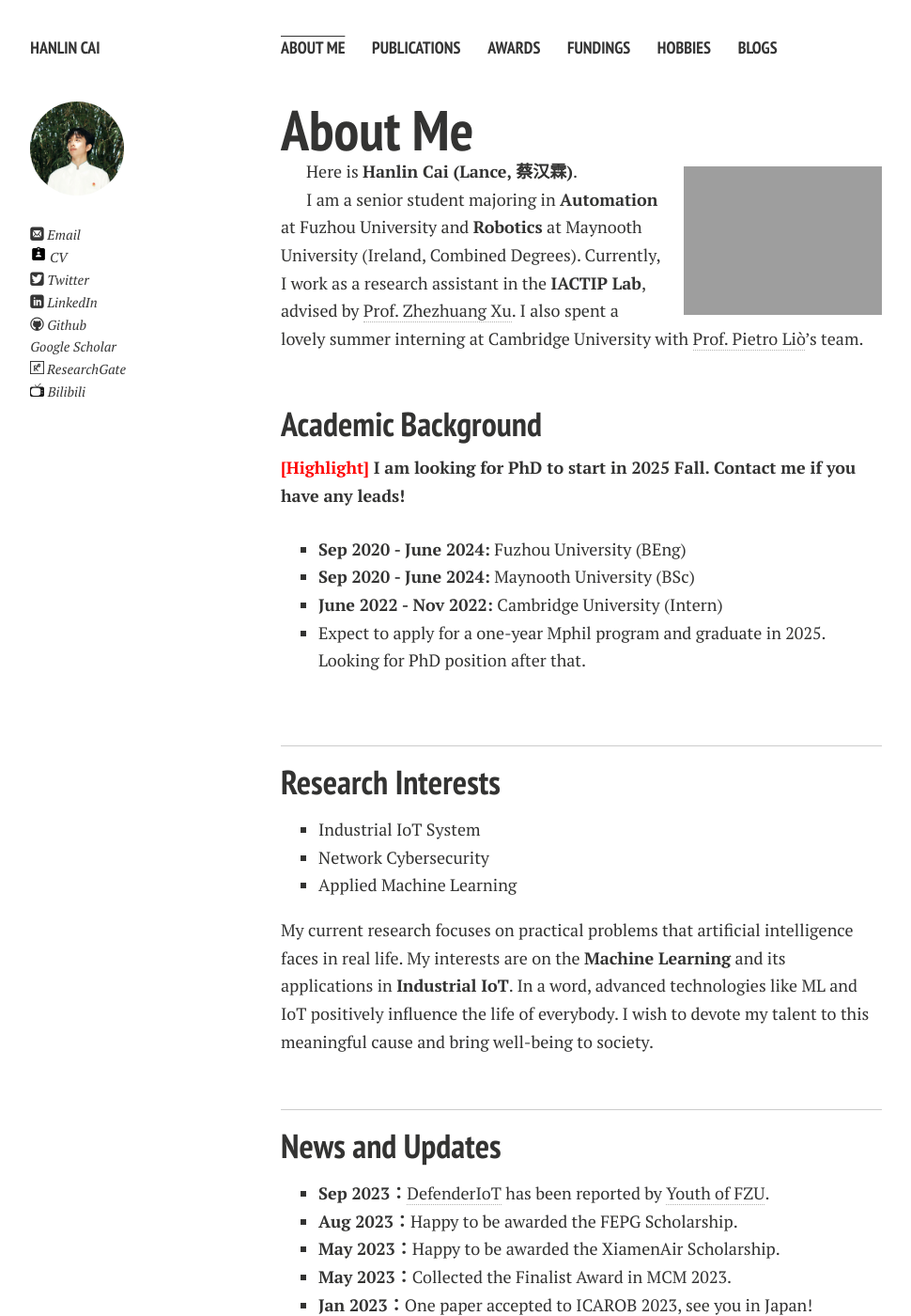
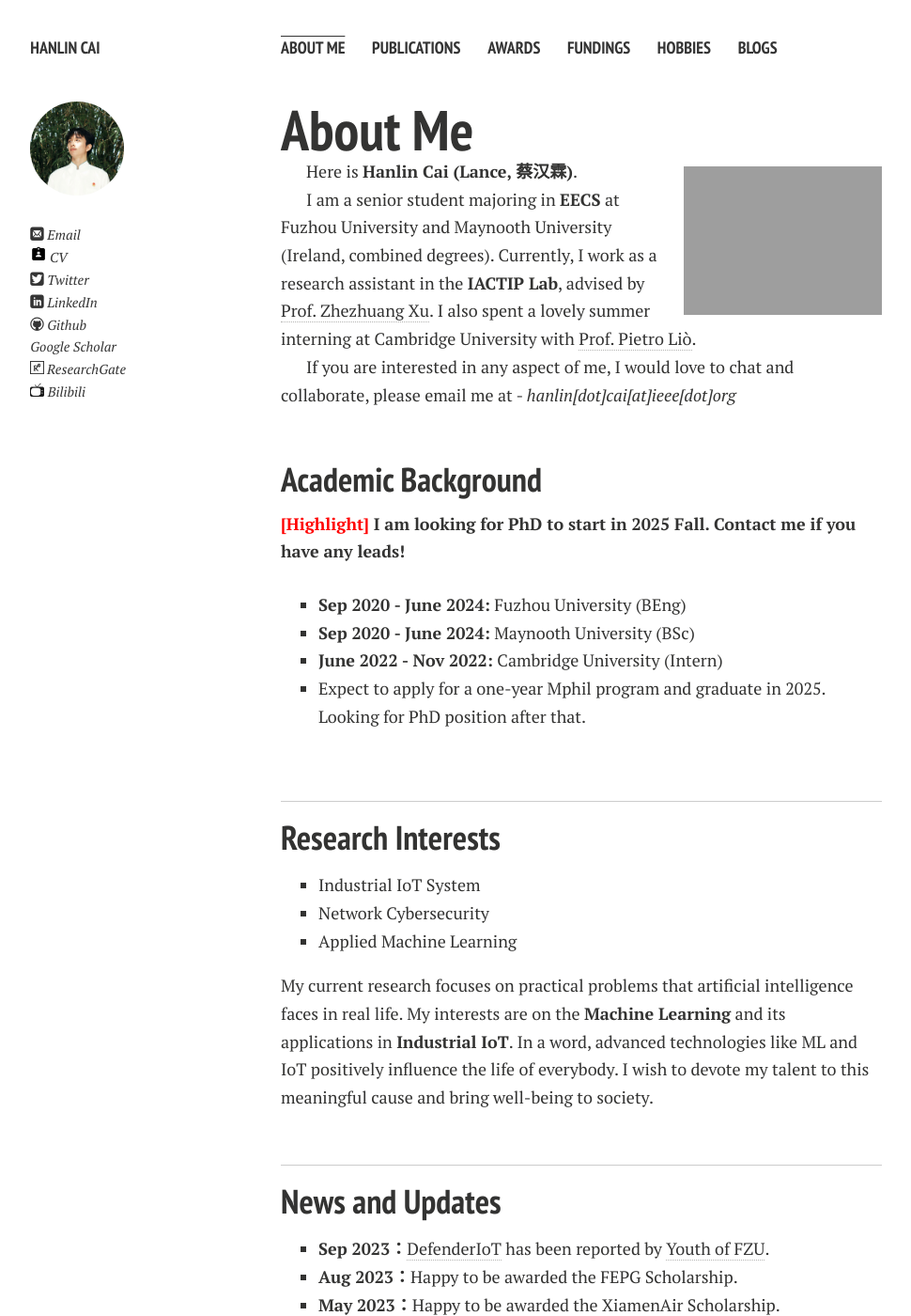
Before and after one commit to GuangLun2000/GuangLun2000.github.io, a Jekyll site: the page built from index.md, in a window 1280 px wide and 1400 px high. Shown: the whole window at 94% size, without its empty margins (21-991 px from the left). Built offline with Jekyll 4.4.1, drawn with Linux system fonts in a browser that asks for light colours; nearby versions of some CDN libraries; comment, search, counter and statistics services are not loaded; a style sheet for code colours, icons or effects is not loaded; our own code applies the rules of GitHub Pages for plain Markdown files; some of the changed text lies outside the part shown.

Commit message:
Update index.md

```diff
--- a/index.md
+++ b/index.md
@@ -4,11 +4,13 @@
 
 # About Me
 
-<img src="https://caihanlin.com/caihanlin.jpg" class="floatpic" width="450" height="600">
+<img src="https://caihanlin.com/caihanlin.jpg" class="floatpic" width="360" height="480">
 
 Here is **Hanlin Cai (Lance, 蔡汉霖)**.
 
-I am a senior student majoring in **Automation** at Fuzhou University and **Robotics** at Maynooth University (Ireland, Combined Degrees). Currently, I work as a research assistant in the **IACTIP Lab**, advised by [Prof. Zhezhuang Xu](https://www.researchgate.net/profile/Zhezhuang-Xu). I also spent a lovely summer interning at Cambridge University with [Prof. Pietro Liò](https://www.cl.cam.ac.uk/~pl219/)'s team.
+I am a senior student majoring in **EECS** at Fuzhou University and Maynooth University (Ireland, combined degrees). Currently, I work as a research assistant in the **IACTIP Lab**, advised by [Prof. Zhezhuang Xu](https://www.researchgate.net/profile/Zhezhuang-Xu). I also spent a lovely summer interning at Cambridge University with [Prof. Pietro Liò](https://www.cl.cam.ac.uk/~pl219/).
+
+If you are interested in any aspect of me, I would love to chat and collaborate, please email me at - *hanlin[dot]cai[at]ieee[dot]org*
 
 <br>
 
```
Also changed, not shown: other parts of index.md (+1 -2 lines).
